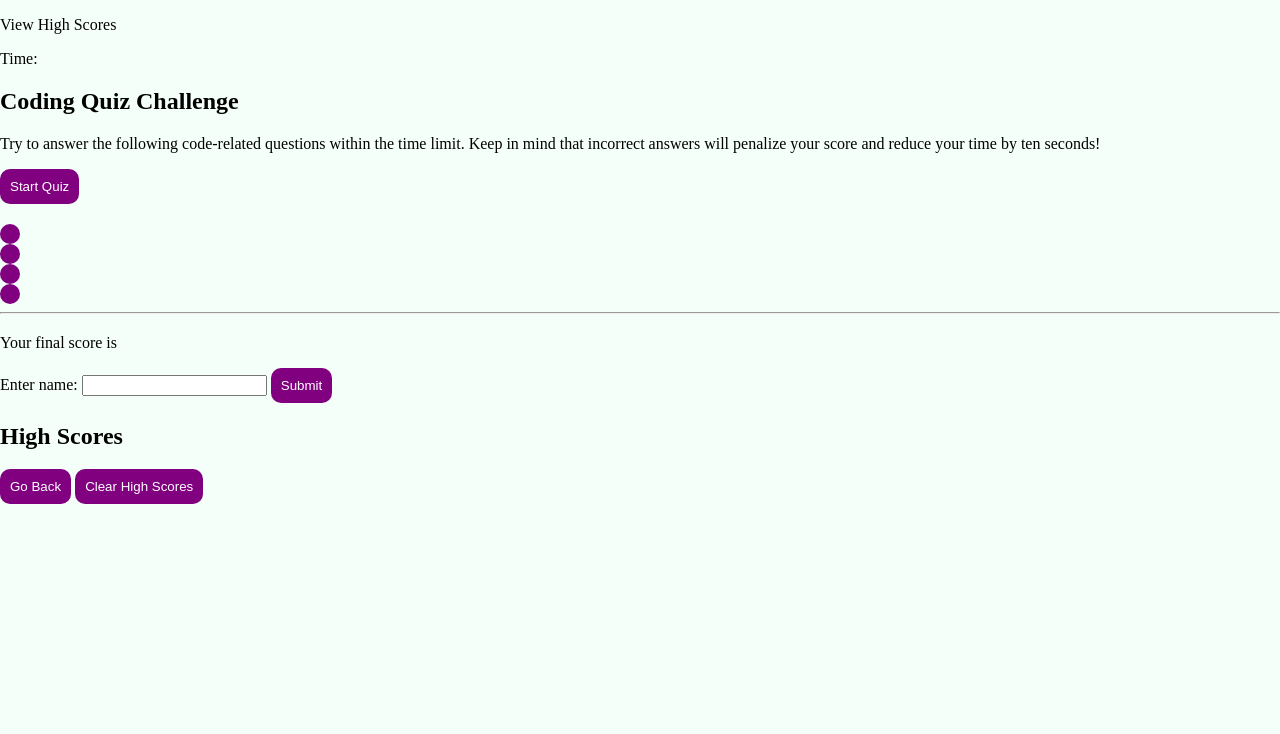
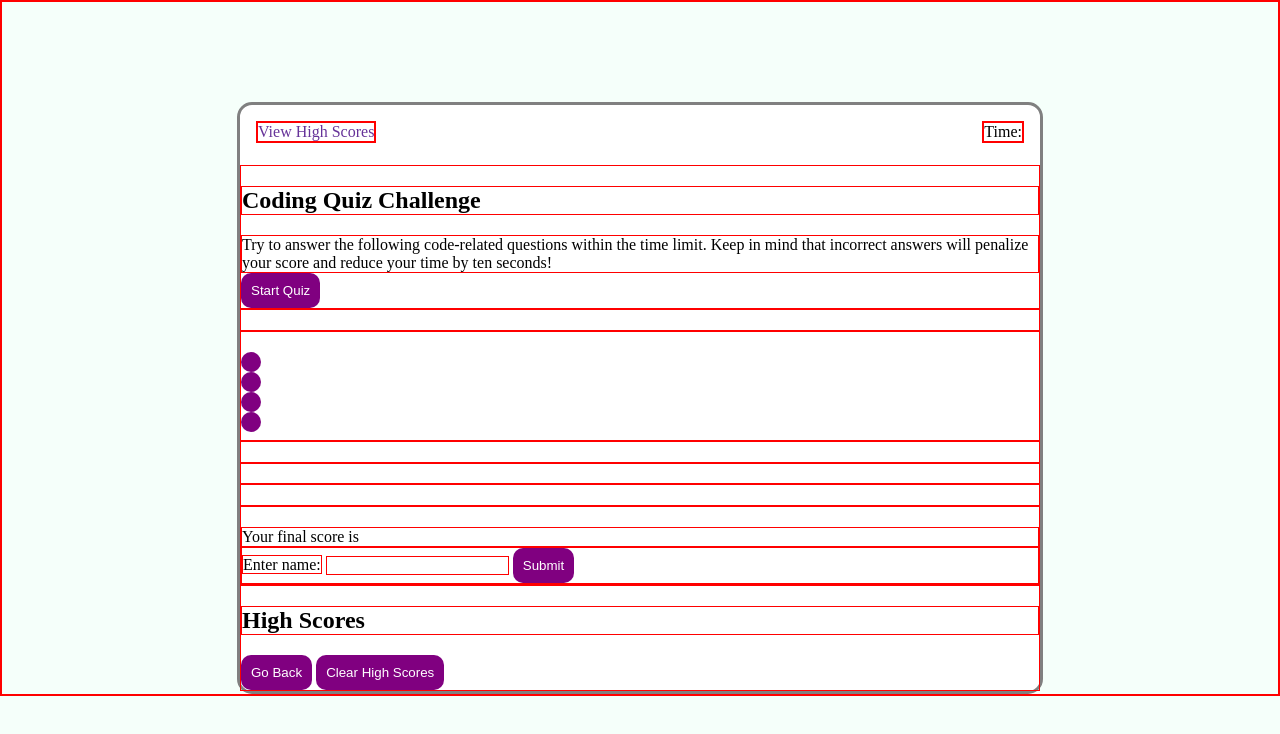
Before and after one commit to Moses-Ian/code-quiz, a plain HTML site: page index.html in a window 1280 px wide. Drawn offline with Linux system fonts and the light colour scheme.

Commit message:
game border done

```diff
--- a/assets/css/style.css
+++ b/assets/css/style.css
@@ -4,7 +4,22 @@ body {
 	background-color: mintcream;
 }
 
- /* buttons */
+p {
+	margin: 0;
+}
+
+/* game */
+.game {
+	position: relative;
+	width: 800px;
+	border: 3px solid gray;
+	border-radius: 15px;
+	margin: 100px auto auto auto;
+	background-color: white;
+	padding-top: 60px;
+}
+
+/* buttons */
 button {
 	background-color: purple;
 	color: white;
@@ -22,8 +37,22 @@ button:hover {
 	background-color: rebeccapurple;
 }
 
+/* view high scores */
+#view-high-scores {
+	color: rebeccapurple;
+	position: absolute;
+	top: 0;
+	left: 0;
+	margin: 16px;
+}
 
-
+/* timer */
+#timer {
+	position: absolute;
+	top: 0;
+	right: 0;
+	margin: 16px;
+}
 
 
 
@@ -32,3 +61,6 @@ button:hover {
 /* section { */
 	/* border: 1px solid red; */
 /* } */
+* {
+	border: 1px solid red;
+}
--- a/index.html
+++ b/index.html
@@ -10,6 +10,7 @@
 </head>
 
 <body>
+	<div class="game">
 		<div id="view-high-scores">
 			<p>View High Scores</p>
 		</div>
@@ -51,7 +52,7 @@
 			<button id="retake" type="submit">Go Back</button>
 			<button id="clear-scores">Clear High Scores</button>
 		</section>
-
+	</div>
 
 
 	<script src="./assets/js/script.js"></script>
```
Lines whose indentation alone changed are shown as unchanged.
